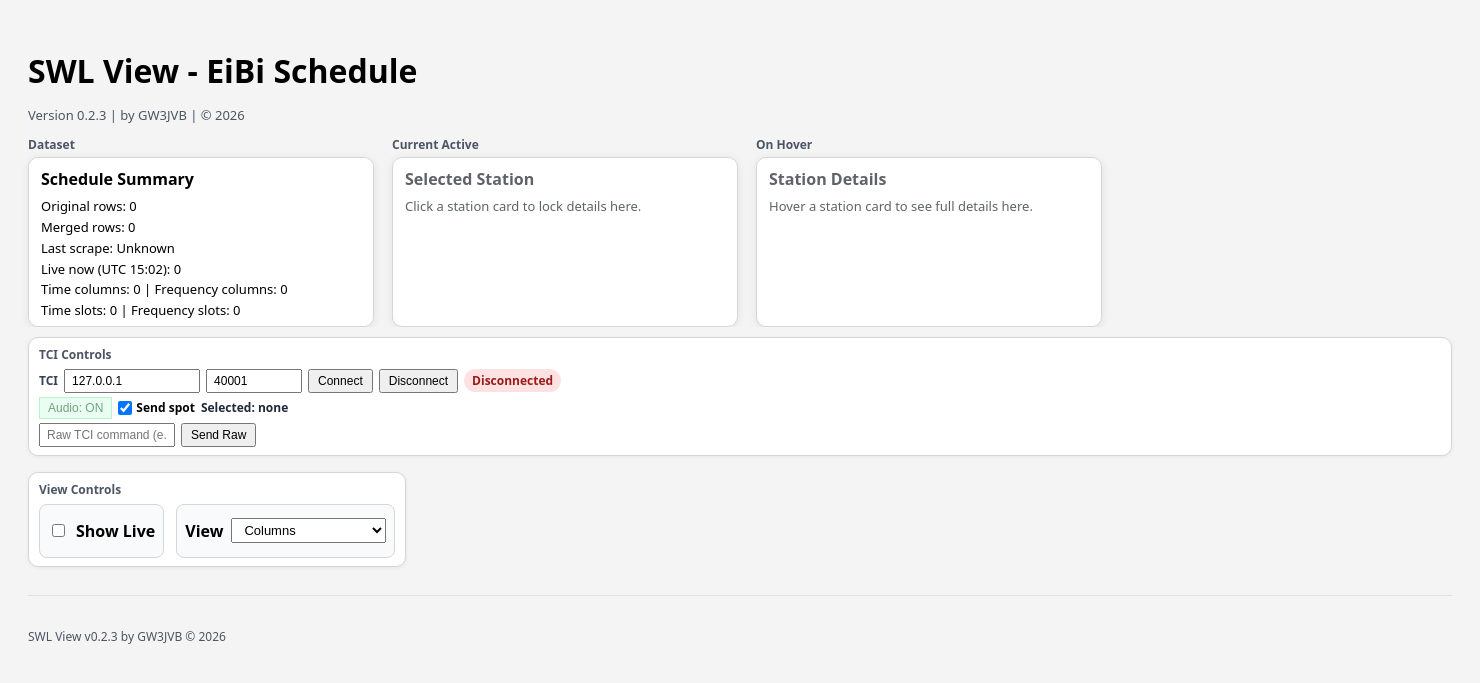
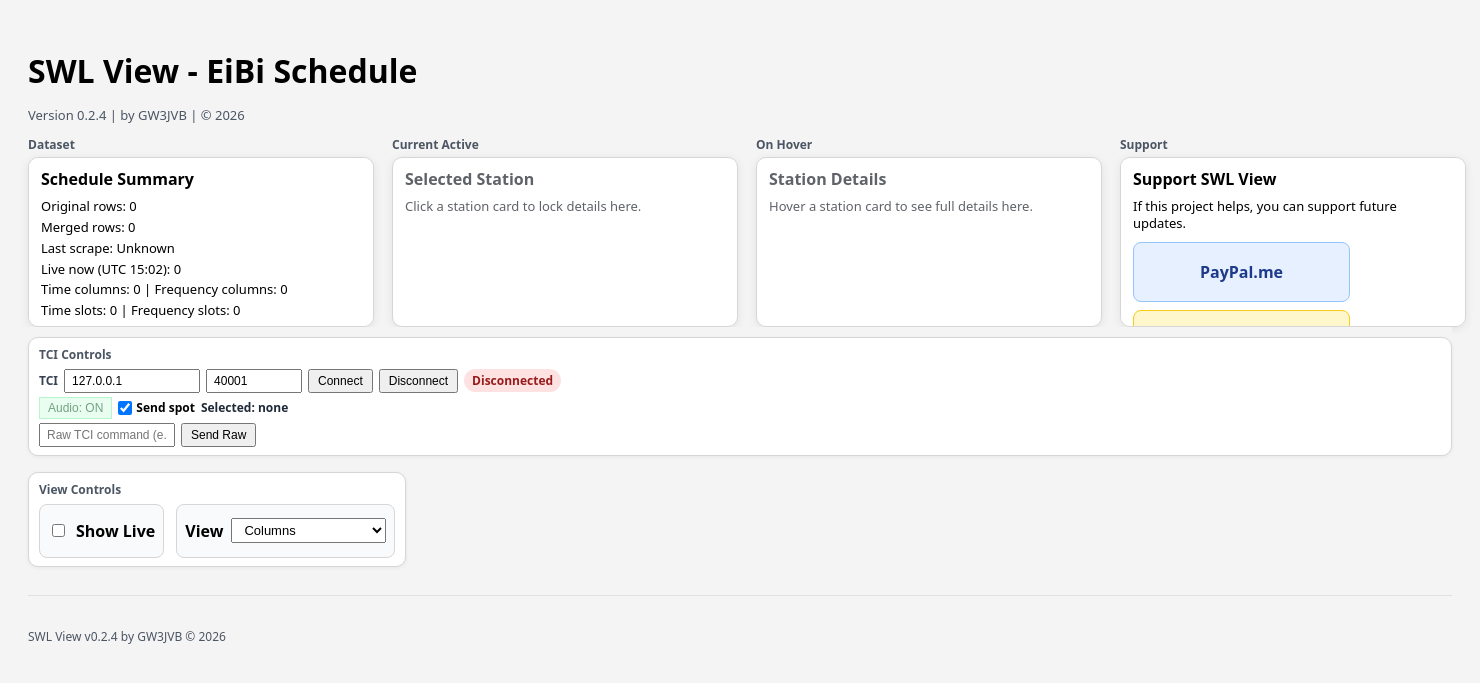
Before and after one commit to reflectingme/SWL_View, a Flask app: page / in a window 1480 px wide. Shown: the top 683 px of the page. Run offline with Flask 3, Linux system fonts and the light colour scheme.

Commit message:
Bump version to 0.2.4 and improve support controls UI

```diff
--- a/app/main.py
+++ b/app/main.py
@@ -24,7 +24,7 @@ except ImportError:
 
 app = Flask(__name__)
 
-APP_VERSION = "0.2.3"
+APP_VERSION = "0.2.4"
 APP_AUTHOR = "GW3JVB"
 APP_COPYRIGHT = "© 2026"
 
--- a/app/static/styles.css
+++ b/app/static/styles.css
@@ -39,7 +39,8 @@ body {
 
 .hover-details,
 .selected-details,
-.summary-details {
+.summary-details,
+.donation-details {
     min-width: 320px;
     max-width: 520px;
     height: 148px;
@@ -53,14 +54,16 @@ body {
 
 .hover-details h3,
 .selected-details h3,
-.summary-details h3 {
+.summary-details h3,
+.donation-details h3 {
     margin: 0 0 8px;
     font-size: 16px;
 }
 
 .hover-details p,
 .selected-details p,
-.summary-details p {
+.summary-details p,
+.donation-details p {
     margin: 4px 0;
     font-size: 13px;
     line-height: 1.3;
@@ -69,6 +72,46 @@ body {
 .hover-details.empty,
 .selected-details.empty {
     color: #5f6368;
+}
+
+.donation-actions {
+    display: flex;
+    flex-wrap: wrap;
+    gap: 8px;
+    margin-top: 10px;
+}
+
+.donation-btn {
+    display: inline-flex;
+    align-items: center;
+    justify-content: center;
+    width: 217px;
+    height: 60px;
+    padding: 7px 10px;
+    border-radius: 8px;
+    border: 1px solid #d1d5db;
+    text-decoration: none;
+    font-size: 16px;
+    font-weight: 700;
+    color: #111827;
+    background: #ffffff;
+    box-sizing: border-box;
+}
+
+.donation-btn:hover {
+    filter: brightness(0.96);
+}
+
+.paypal-btn {
+    background: #e6f0ff;
+    border-color: #93c5fd;
+    color: #1e3a8a;
+}
+
+.beer-btn {
+    background: #fff7cc;
+    border-color: #facc15;
+    color: #713f12;
 }
 
 .filter-bar {
--- a/app/templates/index.html
+++ b/app/templates/index.html
@@ -34,6 +34,17 @@
             <aside class="hover-details empty" id="hoverDetails">
                 <h3>Station Details</h3>
                 <p>Hover a station card to see full details here.</p>
+            </aside>
+        </div>
+        <div class="details-block">
+            <div class="details-title">Support</div>
+            <aside class="donation-details">
+                <h3>Support SWL View</h3>
+                <p>If this project helps, you can support future updates.</p>
+                <div class="donation-actions">
+                    <a class="donation-btn paypal-btn" href="https://www.paypal.com/paypalme/JohnVincentBurns" target="_blank" rel="noopener noreferrer">PayPal.me</a>
+                    <a class="donation-btn beer-btn" href="https://www.buymeacoffee.com/reflectingme" target="_blank" rel="noopener noreferrer">Buy Me A Beer</a>
+                </div>
             </aside>
         </div>
     </div>
```
Also changed, not shown: README.md.
